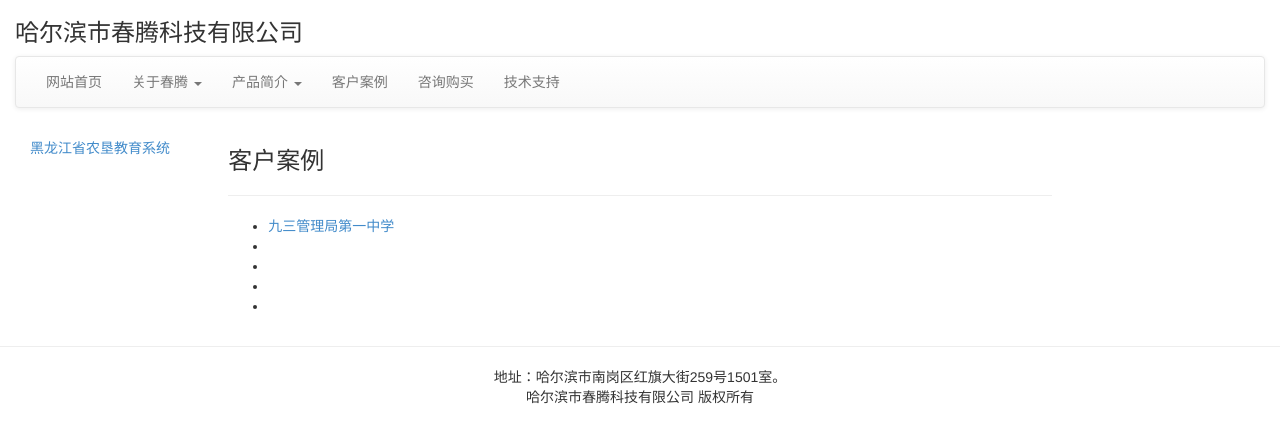
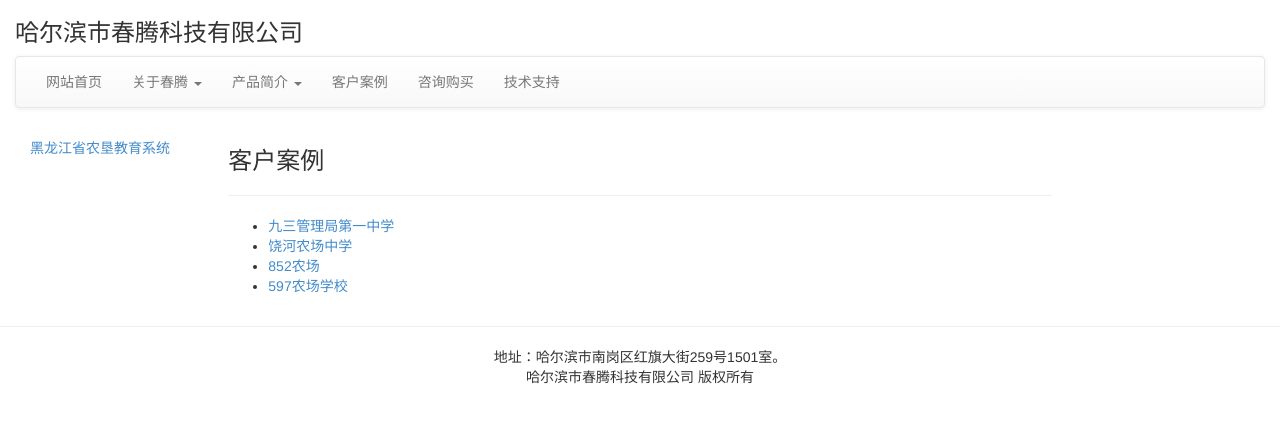
Before and after one commit to Zhou0426/counting_site, a Jekyll site: the page built from other/customer.html, in a window 1280 px wide. Shown: the top 443 px of the page. Built offline with Jekyll 4.4.1, drawn with Linux system fonts in a browser that asks for light colours; Markdown is read by kramdown in place of the engine named in the settings.

Commit message:
更新链接

```diff
--- a/other/customer.html
+++ b/other/customer.html
@@ -8,10 +8,17 @@ title: 客户案例
 </div>
 <div>
 	<ul>
-	    <li><a href="http://www.nkjsyz.com/">九三管理局第一中学</a></li>
-	    <li><a href=""></a></li>
-	    <li><a href=""></a></li>
-	    <li><a href=""></a></li>
-	    <li><a href=""></a></li>
+		<li>
+			<a href="http://www.nkjsyz.com/">九三管理局第一中学</a>
+		</li>
+		<li>
+			<a href="http://rhnczx.30edu.com/">饶河农场中学</a>
+		</li>
+		<li>
+			<a href="http://852ncnx.30edu.com/">852农场</a>
+		</li>
+		<li>
+			<a href="http://hxl597zx.30edu.com/">597农场学校</a>
+		</li>
 	</ul>
 </div>
```
Also changed, not shown: 1 other file.
